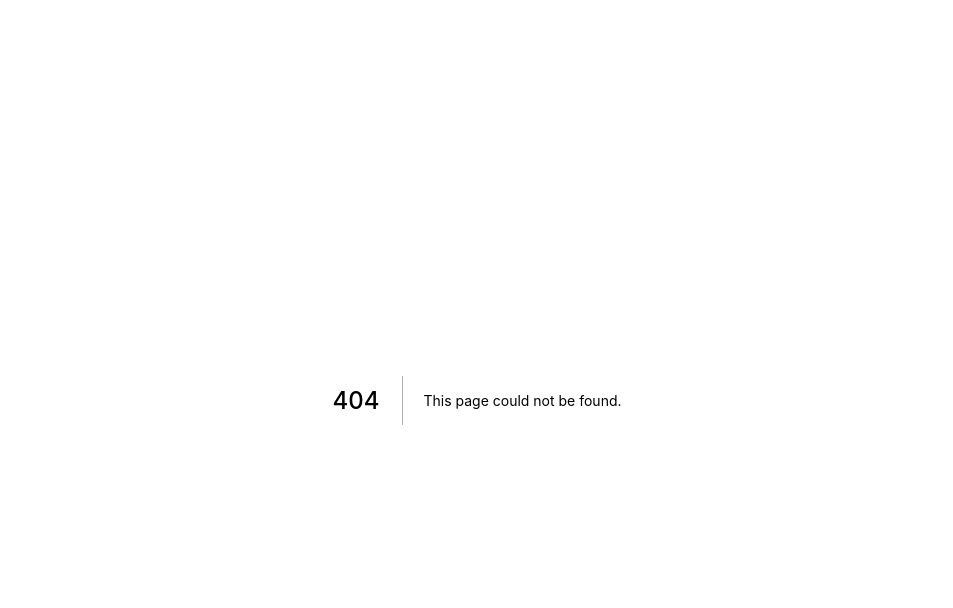
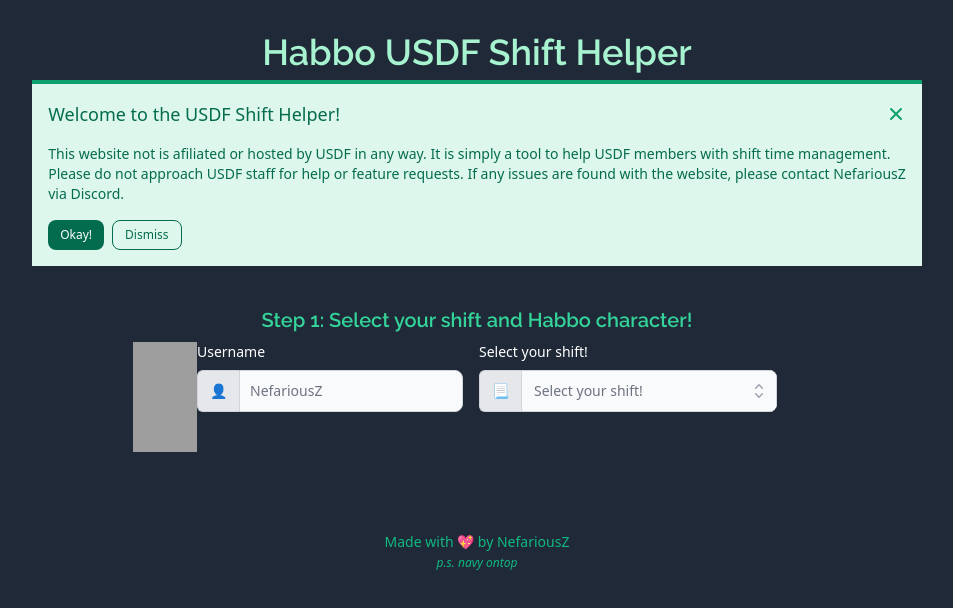
Before and after one commit to Nefarioum/usdf-shift-helper, a Next.js app: page /shift-helper in a window 1280 px wide. Before the commit this address had no page. Shown: the top 608 px of the page, without its empty margins (163-1116 px from the left). Built offline with nearby package versions, Linux system fonts and the light colour scheme; grey boxes are pictures that could not be loaded.

Commit message:
✨ Fixed bugs and cleaned up error messages

```diff
--- a/components/Footer.tsx
+++ b/components/Footer.tsx
@@ -5,7 +5,7 @@
 const Footer: NextComponentType = () => {
   return (
     <footer className="p-4 md:px-6 md:py-8  bottom-0">
-        <span className="block text-sm text-emerald-500 sm:text-center dark:text-gray-400">Made with 💖 by <a href="https://github.com/Nefarioum" className="hover:underline">NefariousZ</a>
+        <span className="block text-sm text-emerald-500 sm:text-center dark:text-gray-400">Made with 💖 by <a href="https://github.com/Nefarioum" className="hover:underline">NefariousZ</a> <br></br><i className="text-xs"> p.s. navy ontop</i>
         </span>
     </footer>
   )
--- a/components/StepThree.tsx
+++ b/components/StepThree.tsx
@@ -20,10 +20,10 @@
 
 const StepThree: NextComponentType = () => {
   const hasShiftStarted = useRecoilValue(hasShiftStartedSelector);
-  const [midShift, setMidShift] = useRecoilState(middleOfShiftReached)
-  const [endShift, setEndShift] = useRecoilState(endOfShiftReached)
+  const [midShift, setMidShift] = useRecoilState(middleOfShiftReached);
+  const [endShift, setEndShift] = useRecoilState(endOfShiftReached);
+  const [time, setTime] = useRecoilState(triggerTimerAtom);
 
-  const [time, setTime] = useRecoilState(triggerTimerAtom)
   const [mins, setMins] = useState<number>(0);
   const [secs, setSecs] = useState<number>(0);
   const [soundPlaying, setSound] = useState({sound1: false, sound2: false, sound3: false});
@@ -62,6 +62,10 @@
           setEndShift(true);
           setSound({sound1: false, sound2: true, sound3: true,})
 
+          setMins(0);
+          setSecs(0);
+
+          document.title = `End of Shift - USDF Shift Tracker`
           clearInterval(updateTime);
         }
       }
@@ -80,9 +84,9 @@
     <div className="flex flex-col items-center py-2">
       {hasShiftStarted &&
         <div className="flex flex-col items-center py-2">
-        {/* @ts-ignore */}.
+        {/* @ts-ignore */}
         <h1 className="text-emerald-400 font-bold text-xl md:text-xl font-raleway mt-4 rounded-xl hover:rounded-xl hover:shadow-lg hover:shadow-emerald-600 hover:bg-emerald-500 hover:text-emerald-100 px-4 py-2 transition duration-300 ease-in ">Your done! Your shift has begun! Your mid will be at :{Array.from(new Date(hasShiftStarted.getTime() + 15*60000).getMinutes().toString()).map(Number).length == 1 ? "0" + new Date(hasShiftStarted.getTime() + 15*60000).getMinutes() : new Date(hasShiftStarted.getTime() + 15*60000).getMinutes() } & the shift will end at :{Array.from(new Date(hasShiftStarted.getTime() + 30*60000).getMinutes().toString()).map(Number).length == 1 ? "0" + new Date(hasShiftStarted.getTime() + 30*60000).getMinutes() : new Date(hasShiftStarted.getTime() + 30*60000).getMinutes() }.</h1>
-        <p className="text-emerald-300 font-semibold text-center ">We will let you know with a sound notification when you have reached Mid and provide the mid-shift message!</p>
+        <p className="text-emerald-300 font-semibold text-center ">{ endShift ? `You have completed your shift! Please refresh the page to start a new shift` :  midShift ? `We will let you know with a sound notification when you have reached the end of the shift and provide the end-shift message!` : `We will let you know with a sound notification when you have reached Mid and provide the mid-shift message!`}</p>
 
         <CountdownClock
           minutes={Array.from(mins.toString()).map(Number).length == 1 ? 0 : Array.from(mins.toString()).map(Number)[0]}
--- a/components/StepTwo.tsx
+++ b/components/StepTwo.tsx
@@ -50,7 +50,7 @@
     //@ts-ignore
     const EndNumber = Array.from(new Date(StartedStatus.getTime() + 30*60000).getMinutes().toString()).map(Number).length == 1 ? "0" + new Date(StartedStatus.getTime() + 30*60000).getMinutes() : new Date(StartedStatus.getTime() + 30*60000).getMinutes()
 
-    StartMessage = SelectedName + ' 0.5 ' + SelectedShift + ' End @ :' + EndNumber + '. May I please have either 1 Officer or 2 CWs confirm my shift, please?';
+    StartMessage = SelectedName + ' 0.5 ' + SelectedShift + ' End @ :' + EndNumber + '. May either 1 Officer or 2 CWs confirm my shift, please?';
   } else if (midShift) {
     //@ts-ignore
     const MidNumber = Array.from(new Date(StartedStatus.getTime() + 15*60000).getMinutes().toString()).map(Number).length == 1 ? "0" + new Date(StartedStatus.getTime() + 15*60000).getMinutes() : new Date(StartedStatus.getTime() + 15*60000).getMinutes()
--- a/next.config.js
+++ b/next.config.js
@@ -7,4 +7,9 @@
   },
 }
 
+// next.config.js
+const intercept = require('intercept-stdout');
+
+intercept((text) => (text.includes('Duplicate atom key') ? '' : text));
+
 module.exports = nextConfig
--- a/package.json
+++ b/package.json
@@ -13,6 +13,7 @@
     "@heroicons/react": "^2.0.10",
     "flowbite": "^1.5.3",
     "flowbite-react": "^0.1.10",
+    "intercept-stdout": "^0.1.2",
     "next": "12.3.0",
     "react": "18.2.0",
     "react-dom": "18.2.0",
--- a/pages/index.tsx
+++ b/pages/index.tsx
@@ -1,29 +1,19 @@
 import type { NextPage } from 'next'
 import Head from 'next/head'
 
-import StepOne from '../components/StepOne'
-import AlertMessage from '../components/AlertMessage'
 import Footer from '../components/Footer'
-import StepTwo from '../components/StepTwo'
-import StepThree from '../components/StepThree'
-
 
 const Home: NextPage = () => {
   return (
     <div className="flex min-h-screen bg-gray-800 flex-col items-center py-2">
       <Head>
-        <title>Habbo USDF Shift Helper</title>
+        <title>Habbo USDF Tools</title>
         <link rel="icon" href="/favicon.ico" />
       </Head>
 
-      <h1 className="text-emerald-200 font-bold text-2xl md:text-4xl font-raleway mt-4 rounded-xl hover:rounded-xl hover:shadow-lg hover:shadow-emerald-600 hover:bg-emerald-500 hover:text-emerald-100 px-4 py-2 transition duration-300 ease-in ">
-        Habbo USDF Shift Helper
-      </h1>
-
-      <AlertMessage />
-      <StepOne />
-      <StepTwo />
-      <StepThree />
+      <h1 className="text-emerald-400 font-bold text-xl md:text-xl font-raleway mt-4 rounded-xl hover:rounded-xl hover:shadow-lg hover:shadow-emerald-600 hover:bg-emerald-500 hover:text-emerald-100 px-4 py-2 transition duration-300 ease-in ">Habbo USDF Tools</h1>
+      <a className="text-emerald-300 font-raleway italic text-sm" href="/shift-helper">Shift Helper</a>
+      <p className="text-emerald-500 font-semibold font-raleway italic text-sm pt-4">More tools coming soon!</p>
 
       <Footer />
     </div>
--- /dev/null
+++ b/pages/shift-helper.tsx
@@ -0,0 +1,33 @@
+import type { NextPage } from 'next'
+import Head from 'next/head'
+
+import StepOne from '../components/StepOne'
+import AlertMessage from '../components/AlertMessage'
+import Footer from '../components/Footer'
+import StepTwo from '../components/StepTwo'
+import StepThree from '../components/StepThree'
+
+
+const ShiftHelper: NextPage = () => {
+  return (
+    <div className="flex min-h-screen bg-gray-800 flex-col items-center py-2">
+      <Head>
+        <title>Habbo USDF Shift Helper</title>
+        <link rel="icon" href="/favicon.ico" />
+      </Head>
+
+      <h1 className="text-emerald-200 font-bold text-2xl md:text-4xl font-raleway mt-4 rounded-xl hover:rounded-xl hover:shadow-lg hover:shadow-emerald-600 hover:bg-emerald-500 hover:text-emerald-100 px-4 py-2 transition duration-300 ease-in ">
+        Habbo USDF Shift Helper
+      </h1>
+
+      <AlertMessage />
+      <StepOne />
+      <StepTwo />
+      <StepThree />
+
+      <Footer />
+    </div>
+  )
+}
+
+export default ShiftHelper
```
Also changed, not shown: 1 other file (tests, documents, lock files or other folders).
